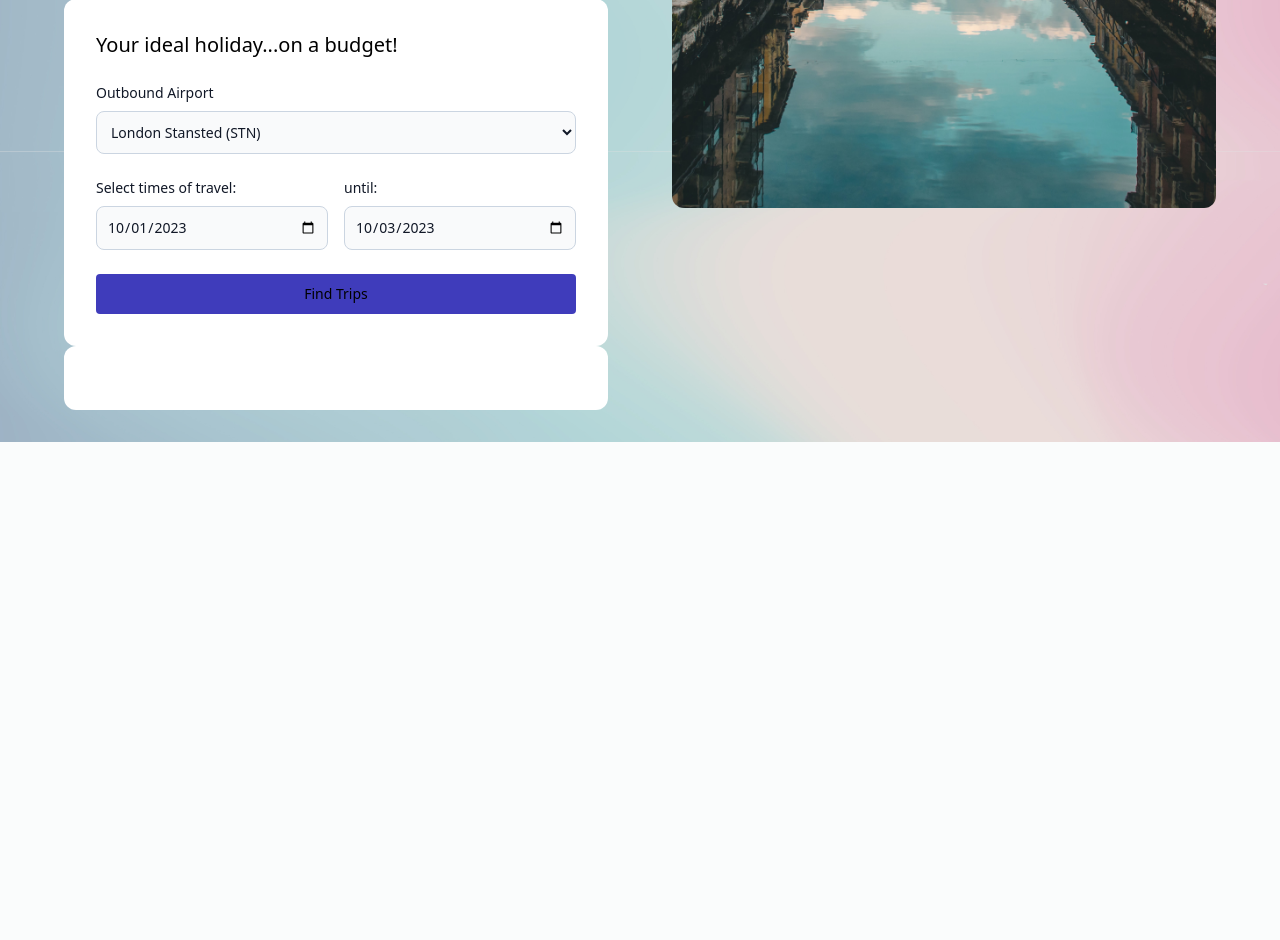
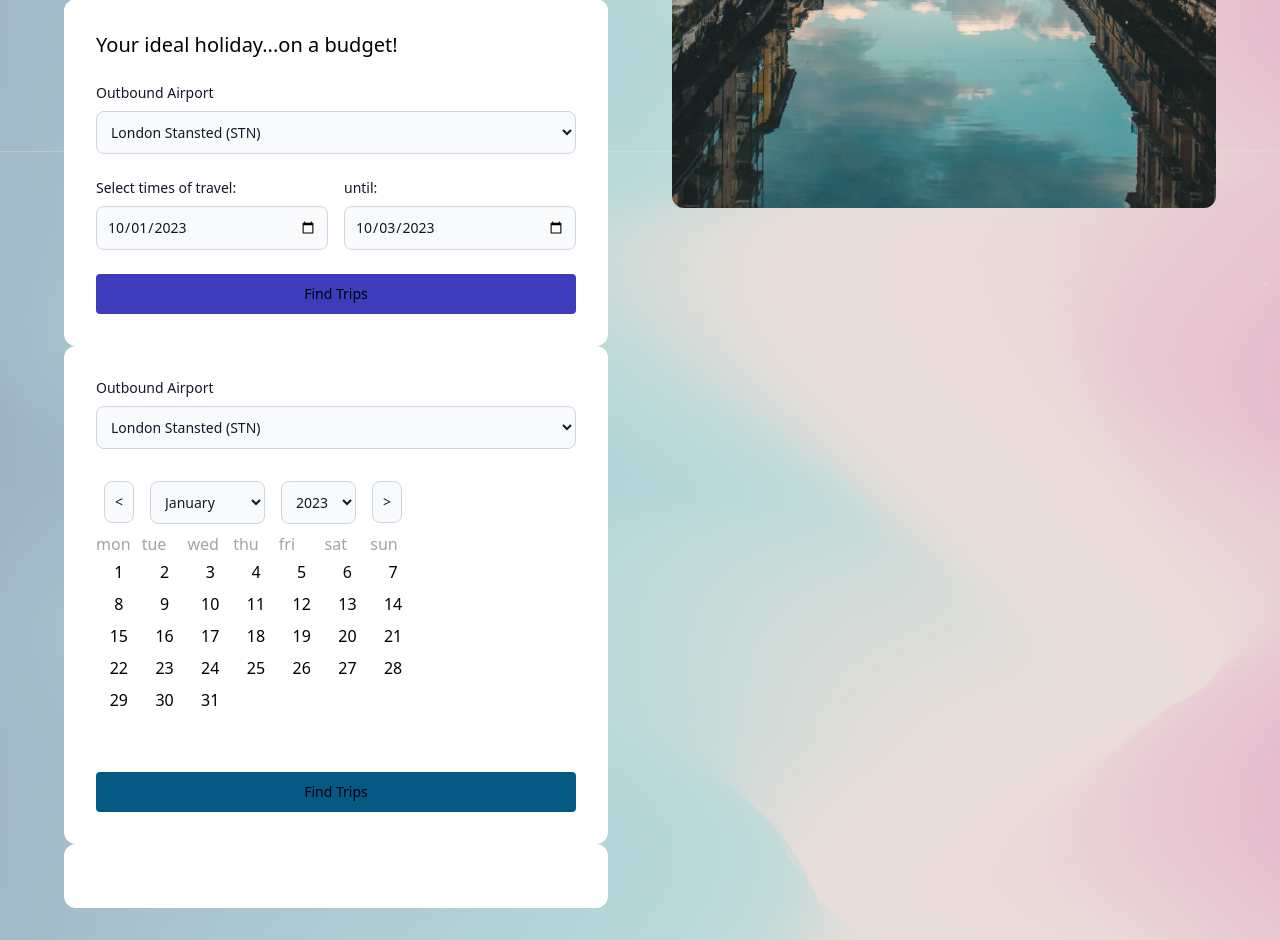
Before and after one commit to kaivennemann/TrippinAllOver, a Django app: page / in a window 1280 px wide. Shown: the part 649-1589 px from the top of the page. Before the commit the page ends 1091 px from the top, so only its background shows below. Run offline with Django 4.2, Linux system fonts and the light colour scheme; parts of the project's set-up code (start-up, migrations or seed data) failed here and were passed over.

Commit message:
some cleanup

```diff
--- /dev/null
+++ b/src/website/booking/static/booking/calendar_input.js
@@ -0,0 +1,203 @@
+let currently_selected_date = null;
+
+
+function make_data_list(data) {
+
+}
+
+const BasicCalendarButtonClass = "unselected-button font-normal hover:font-bold disabled:hover:bg-transparent hover:bg-sky-800 hover:opacity-50 hover:text-white h-8 w-full grid place-content-center";
+const StartCalendarButtonClass = "focus:bg-sky-700 selected-button font-normal hover:font-bold rounded-l-lg bg-sky-800 text-white h-8 w-full disabled:opacity-75 grid place-content-center";
+const EndCalendarButtonClass = "focus:bg-sky-700 selected-button font-normal hover:font-bold rounded-r-lg bg-sky-800 text-white h-8 w-full disabled:opacity-75 grid place-content-center";
+const SelectedCalendarButtonClass = "focus:bg-blue-200 selected-button font-normal hover:font-bold bg-blue-100 text-sky-800 h-8 w-full disabled:opacity-75 grid place-content-center";
+const StartEndCalendarButtonClass = "selected-button font-normal hover:font-bold rounded-lg bg-sky-800 text-white h-8 w-full disabled:opacity-75 grid place-content-center";
+
+function calendar_button(x, y, text) {
+    return `<button id="cal-btn-${x}-${y}"class="${BasicCalendarButtonClass}" onClick="calendar_button_clicked(this)">${text}</button>`;
+}
+
+function make_empty_calendar() {
+
+    let days = ['mon', 'tue', 'wed', 'thu', 'fri', 'sat', 'sun'];
+    let calendar = "";
+    for (let x = 0; x < 7; x++) {
+        let new_col = `<div class="w-1/7">\n<div class="text-silver">${days[x]}</div>\n`;
+        for (let y = 0; y < 6; y++) {
+            new_col += calendar_button(x, y, '');
+            new_col += '\n';
+        }
+        new_col += '</div>';
+        calendar += new_col;
+    }
+
+    return '<div class="grid grid-cols-7 md:w-2/3">\n' + calendar + '\n</div>';
+}
+
+
+function days_in_month(month, year) {
+  return new Date(parseInt(year), parseInt(month), 0).getDate();
+}
+
+function first_day_in_month(month, year) {
+    return new Date(parseInt(year), parseInt(month) - 1, 1).getUTCDay();
+}
+
+const calendar = make_empty_calendar();
+const calendar_body = document.getElementById('calendar-body');
+calendar_body.innerHTML = calendar;
+
+const CalendarData = new Set();
+
+const byId = (id) => document.getElementById(id);
+const byCoords = (x, y) => document.querySelector(`#cal-btn-${x}-${y}`);
+const monthSelect = byId("month-select");
+const yearSelect = byId("year-select");
+
+const populate_calendar = () => {
+    const month_length = days_in_month(monthSelect.value, yearSelect.value);
+    const offset = first_day_in_month(monthSelect.value, yearSelect.value) - 1;
+
+    let day_in_month = 0;
+
+    for (let y = 0; y < 6; y++) {
+        for (let x = 0; x < 7; x++) {
+            byCoords(x, y).className = BasicCalendarButtonClass;
+            if ((y != 0 || x > offset) && day_in_month++ < month_length) {
+                byCoords(x, y).innerHTML = day_in_month;
+                byCoords(x, y).disabled = false;
+
+                let text_date = `${yearSelect.value}-${monthSelect.value}-${day_in_month}`
+                let current_date = new Date(text_date);
+                byCoords(x, y).dataset.date = text_date;
+
+                if (text_date === currently_selected_date) {
+                    byCoords(x, y).className = StartEndCalendarButtonClass;
+                }
+
+                const key = `${yearSelect.value}-${monthSelect.value}`;
+                CalendarData.forEach((range) => {
+                    let start = new Date(range["start"]);;
+                    let end = new Date(range["end"]);
+                    if (start < current_date && current_date < end) {
+                        byCoords(x, y).className = SelectedCalendarButtonClass;
+                    } else if (start.getTime() === current_date.getTime()) {
+                        byCoords(x, y).className = StartCalendarButtonClass;
+                    } else if (end.getTime() === current_date.getTime()) {
+                        byCoords(x, y).className = EndCalendarButtonClass;
+                    }
+
+                });
+            } else {
+                byCoords(x, y).innerHTML = "";
+                byCoords(x, y).disabled = true;
+            }
+        }
+
+    }
+}
+
+const calendar_left = () => {
+    if (monthSelect.value > 1) {
+        monthSelect.value--;
+    } else {
+        yearSelect.value--;
+        monthSelect.value = 12;
+    }
+    populate_calendar();
+}
+
+const calendar_right = () => {
+    if (monthSelect.value < 12) {
+        monthSelect.value++;
+    } else {
+        yearSelect.value++;
+        monthSelect.value = 1;
+    }
+    populate_calendar();
+}
+
+populate_calendar();
+
+[monthSelect, yearSelect].forEach((domNode) => {
+  domNode.addEventListener("change", populate_calendar);
+})
+
+document.addEventListener("keydown", (event) => {
+    const btn = document.activeElement;
+    if (event.key === "Backspace" && btn.classList.contains("selected-button")) {
+        let selected_range;
+        const selected_date = new Date(btn.dataset.date)
+        CalendarData.forEach((range) => {
+            let start = new Date(range["start"]);
+            let end = new Date(range["end"]);
+
+            if (start <= selected_date && selected_date <= end) {
+                selected_range = range;
+            }
+
+        });
+
+        CalendarData.delete(selected_range);
+        populate_calendar();
+    }
+});
+
+function calendar_button_clicked(btn) {
+    if (btn.classList.contains("unselected-button")) {
+        if (currently_selected_date === null) {
+            btn.className = StartEndCalendarButtonClass;
+            currently_selected_date = btn.dataset.date;
+        } else {
+            let temp1 = new Date(currently_selected_date);
+            let temp2 = new Date(btn.dataset.date);
+            let date1, date2;
+
+            currently_selected_date = null;
+            if (temp1 < temp2) {
+                date1 = temp1;
+                date2 = temp2;
+            } else if (temp2 < temp1) {
+                date1 = temp2;
+                date2 = temp1;
+            } else {
+                populate_calendar();
+                return;
+            }
+
+            for (const range of CalendarData) {
+                start = new Date(range["start"]);
+                end = new Date(range["end"]);
+
+                if ((date1 <= start && start <= date2) || (date1 <= end && end <= date2)) {
+                    populate_calendar();
+                    return;
+                }
+            };
+
+            CalendarData.add({"start": date1.toISOString().split('T')[0], "end": date2.toISOString().split('T')[0]});
+            populate_calendar();
+        }
+    } else {
+        currently_selected_date = null;
+        populate_calendar();
+    }
+}
+
+async function send_calendar_data() {
+    const url = "flightsapi/";
+    const response = await fetch(url, {
+        method: "POST", // *GET, POST, PUT, DELETE, etc.
+        mode: "cors", // no-cors, *cors, same-origin
+        cache: "no-cache", // *default, no-cache, reload, force-cache, only-if-cached
+        credentials: "same-origin", // include, *same-origin, omit
+        headers: {
+          "Content-Type": "application/json",
+          // 'Content-Type': 'application/x-www-form-urlencoded',
+        },
+        redirect: "follow", // manual, *follow, error
+        referrerPolicy: "no-referrer", // no-referrer, *no-referrer-when-downgrade, origin, origin-when-cross-origin, same-origin, strict-origin, strict-origin-when-cross-origin, unsafe-url
+        body: JSON.stringify(Array.from(CalendarData)), // body data type must match "Content-Type" header
+    });
+
+    const json_response = await response.json();
+    console.log(json_response);
+}
--- a/src/website/booking/static/booking/output.css
+++ b/src/website/booking/static/booking/output.css
@@ -508,6 +517,10 @@ Ensure the default browser behavior of the `hidden` attribute.
   height: 1.25rem;
 }
 
+.h-8 {
+  height: 2rem;
+}
+
 .w-10 {
   width: 2.5rem;
 }
@@ -520,8 +533,24 @@ Ensure the default browser behavior of the `hidden` attribute.
   width: 100%;
 }
 
+.w-16 {
+  width: 4rem;
+}
+
 .max-w-screen-xl {
   max-width: 1280px;
+}
+
+.grid-cols-1 {
+  grid-template-columns: repeat(1, minmax(0, 1fr));
+}
+
+.grid-cols-7 {
+  grid-template-columns: repeat(7, minmax(0, 1fr));
+}
+
+.flex-row {
+  flex-direction: row;
 }
 
 .flex-col {
@@ -530,6 +559,10 @@ Ensure the default browser behavior of the `hidden` attribute.
 
 .flex-wrap {
   flex-wrap: wrap;
+}
+
+.place-content-center {
+  place-content: center;
 }
 
 .items-center {
@@ -589,14 +637,19 @@ Ensure the default browser behavior of the `hidden` attribute.
   background-color: rgb(249 250 251 / var(--tw-bg-opacity));
 }
 
-.bg-blue {
-  --tw-bg-opacity: 1;
-  background-color: rgb(29 78 216 / var(--tw-bg-opacity));
-}
-
 .bg-purple {
   --tw-bg-opacity: 1;
   background-color: rgb(63 60 187 / var(--tw-bg-opacity));
+}
+
+.bg-sky-800 {
+  --tw-bg-opacity: 1;
+  background-color: rgb(7 89 133 / var(--tw-bg-opacity));
+}
+
+.bg-blue-100 {
+  --tw-bg-opacity: 1;
+  background-color: rgb(219 234 254 / var(--tw-bg-opacity));
 }
 
 .p-2 {
@@ -688,6 +741,10 @@ Ensure the default browser behavior of the `hidden` attribute.
   font-weight: 700;
 }
 
+.font-normal {
+  font-weight: 400;
+}
+
 .text-white {
   --tw-text-opacity: 1;
   color: rgb(255 255 255 / var(--tw-text-opacity));
@@ -703,14 +760,23 @@ Ensure the default browser behavior of the `hidden` attribute.
   color: rgb(17 24 39 / var(--tw-text-opacity));
 }
 
-.hover\:bg-purple:hover {
-  --tw-bg-opacity: 1;
-  background-color: rgb(63 60 187 / var(--tw-bg-opacity));
+.text-sky-800 {
+  --tw-text-opacity: 1;
+  color: rgb(7 89 133 / var(--tw-text-opacity));
 }
 
-.hover\:bg-blue:hover {
+.text-silver {
+  --tw-text-opacity: 1;
+  color: rgb(163 163 163 / var(--tw-text-opacity));
+}
+
+.hover\:bg-sky-800:hover {
   --tw-bg-opacity: 1;
-  background-color: rgb(29 78 216 / var(--tw-bg-opacity));
+  background-color: rgb(7 89 133 / var(--tw-bg-opacity));
+}
+
+.hover\:font-bold:hover {
+  font-weight: 700;
 }
 
 .hover\:text-silver:hover {
@@ -793,6 +891,10 @@ Ensure the default browser behavior of the `hidden` attribute.
 
   .md\:w-auto {
     width: auto;
+  }
+
+  .md\:w-2\/3 {
+    width: 66.666667%;
   }
 
   .md\:grid-cols-2 {
--- a/src/website/booking/templates/booking/base.html
+++ b/src/website/booking/templates/booking/base.html
@@ -61,7 +61,7 @@
             // Grab HTML Elements
             const btn = document.querySelector("button.mobile-menu-button");
             const menu = document.querySelector("#navbar-default");
-            console.log(menu)
+
             // Add Event Listeners
             btn.addEventListener("click", () => {
             menu.classList.toggle("hidden");
--- a/src/website/booking/templates/booking/home.html
+++ b/src/website/booking/templates/booking/home.html
@@ -31,6 +31,69 @@
                     </div>
                 </div>
             </div>
+
+            <div class="p-4 md:p-0">
+                <div class="rounded-large w-full p-4 bg-white sm:p-6 md:p-8">
+                    <div class="space-y-6">
+                        <div>
+                            <label for="outbound" class="block mb-2 text-sm font-medium text-light-black">Outbound Airport</label>
+                            <select name="outbound" id="outbound" class="bg-light-gray border border-gray text-light-black text-sm rounded-lg focus:ring-blue-500 focus:border-blue-500 block w-full p-2.5">
+                                    <option value="STN">London Stansted (STN)</option>
+                            </select>
+                        </div>
+
+                        <div class="grid grid-cols-1">
+                            <div class="flex flex-row">
+
+                                <div class="p-2">
+                                    <button type="button" onclick="calendar_left()" class="bg-light-gray border border-gray text-light-black text-sm rounded-lg focus:ring-blue-500 focus:border-blue-500 block p-2.5"><</button>
+                                </div>
+
+                                <div class="p-2">
+                                    <label for="month-select" class="sr-only">Select Month</label>
+                                    <select id="month-select" class="bg-light-gray border border-gray text-light-black text-sm rounded-lg focus:ring-blue-500 focus:border-blue-500 block p-2.5">
+                                        <option value="1">January</option>
+                                        <option value="2">February</option>
+                                        <option value="3">March</option>
+                                        <option value="4">April</option>
+                                        <option value="5">May</option>
+                                        <option value="6">June</option>
+                                        <option value="7">July</option>
+                                        <option value="8">August</option>
+                                        <option value="9">September</option>
+                                        <option value="10">October</option>
+                                        <option value="11">November</option>
+                                        <option value="12">December</option>
+                                    </select>
+                                </div>
+
+                                <div class="p-2">
+                                    <label for="year-select" class="sr-only">Select Year</label>
+                                    <select id="year-select" class="bg-light-gray border border-gray text-light-black text-sm rounded-lg focus:ring-blue-500 focus:border-blue-500 block p-2.5">
+                                        <!--TODO: make this dynamically generated-->
+                                        <option value="2023">2023</option>
+                                        <option value="2024">2024</option>
+                                        <option value="2025">2025</option>
+                                        <option value="2026">2026</option>
+                                        <option value="2027">2027</option>
+
+                                    </select>
+                                </div>
+                                <div class="p-2">
+                                     <button  type="button" onclick="calendar_right()" class="bg-light-gray border border-gray text-light-black text-sm rounded-lg focus:ring-blue-500 focus:border-blue-500 block p-2.5">></button>
+                                </div>
+
+                            </div>
+
+                            <div id="calendar-body"></div>
+                        </div>
+
+
+                        <button type="button" onclick="send_calendar_data()" class="w-full bg-sky-800 hover:bg-blue active:text-white font-medium rounded text-sm px-5 py-2.5 text-center">Find Trips</button>
+                    </div>
+                </div>
+            </div>
+
             <div class="p-4 md:p-0">
                 <div class="rounded-large w-full p-4 bg-white sm:p-6 md:p-8">
                     <div id="results-container" class="space-y-6">
@@ -38,7 +101,9 @@
                     </div>
                 </div>
             </div>
+
         </div>
+
         <div class="p-4 md:p-0 md:ml-8">
             <img class="rounded-large" src="{% static 'booking/images/milano_01_river.jpg' %}" alt="">
         </div>
@@ -115,9 +180,9 @@
                 resultsContainer.appendChild(tripEl);
             });
         }
-
     </script>
 
+    <script type="text/javascript" src="{% static 'booking/calendar_input.js' %}" defer></script>
     <!-- doesn't actually work, since the value of the date input is not updated until the form is submitted :( -->
     <!--script defer>
         const nowISO = (new Date).toISOString().slice(0, 10);
--- a/src/website/flightsapi/urls.py
+++ b/src/website/flightsapi/urls.py
@@ -2,5 +2,6 @@ from django.urls import path
 from . import views
 
 urlpatterns = [
-    path('singletrip/', views.single_trip, name='booking-home'),
+    path('', views.calendar, name='calendar'),
+    path('singletrip/', views.single_trip, name='single-trip'),
 ]
```
Also changed, not shown: other parts of src/website/booking/static/booking/output.css (+57 -1 lines), src/website/flightsapi/views.py (+22 -5 lines), tailwind.config.js (+4 -3 lines).
